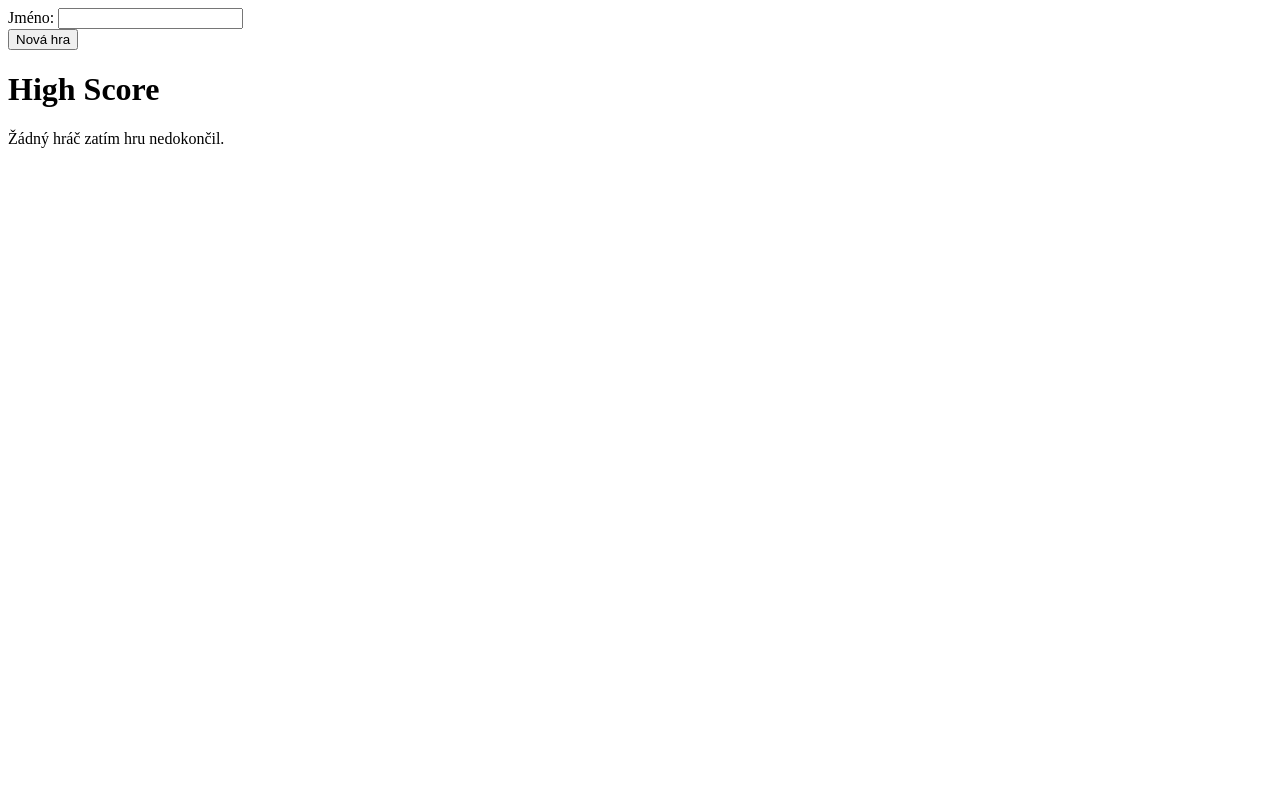
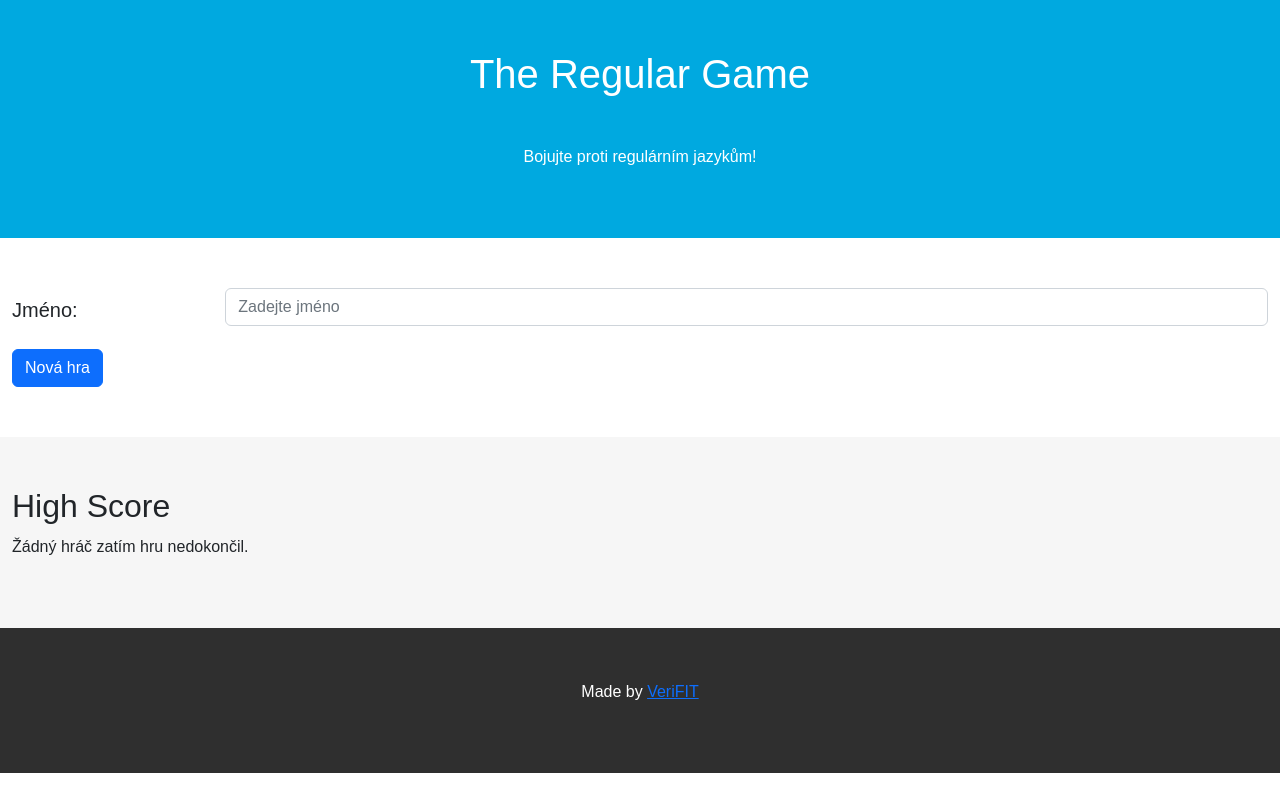
Before and after one commit to VeriFIT/regular-game, a Django app: page /game/ in a window 1280 px wide. Run offline with Django 4.2, Linux system fonts and the light colour scheme; data that the repository does not hold is empty.

Commit message:
Add bootstrap for the index page.

```diff
--- a/regular_game_site/regular_game/templates/regular_game/index.html
+++ b/regular_game_site/regular_game/templates/regular_game/index.html
@@ -1,5 +1,76 @@
+<!DOCTYPE html>
+<html lang="en">
+<head>
+  <title>The Regular Game</title>
+  <meta charset="utf-8">
+  <meta name="viewport" content="width=device-width, initial-scale=1">
+  <link href="https://cdn.jsdelivr.net/npm/bootstrap@5.2.1/dist/css/bootstrap.min.css" rel="stylesheet" integrity="sha384-iYQeCzEYFbKjA/T2uDLTpkwGzCiq6soy8tYaI1GyVh/UjpbCx/TYkiZhlZB6+fzT" crossorigin="anonymous">
+  <script src="https://cdn.jsdelivr.net/npm/bootstrap@5.2.1/dist/js/bootstrap.bundle.min.js" integrity="sha384-u1OknCvxWvY5kfmNBILK2hRnQC3Pr17a+RTT6rIHI7NnikvbZlHgTPOOmMi466C8" crossorigin="anonymous"></script>
+
+  <style>
+    html,body {
+      height: 100%;
+    }
+    body {
+      font: 20px Montserrat, sans-serif;
+      line-height: 1.8;
+      /* color: #f5f6f7; */
+    }
+    p {font-size: 16px;}
+    .margin {margin-bottom: 45px;}
+    .bg-1 {
+      background-color: #00a9e0;
+      color: #ffffff;
+
+    }
+    .bg-grey {
+      background-color: #f6f6f6;
+    }
+    /* .bg-2 {
+      background-color: #474e5d;
+      color: #ffffff;
+    }
+    .bg-3 {
+      background-color: #ffffff;
+      color: #555555;
+    } */
+    .bg-4 {
+      background-color: #2f2f2f;
+      color: #fff;
+    }
+    .container-fluid {
+      padding-top: 50px;
+      padding-bottom: 50px;
+    }
+    /* .navbar {
+      padding-top: 15px;
+      padding-bottom: 15px;
+      border: 0;
+      border-radius: 0;
+      margin-bottom: 0;
+      font-size: 12px;
+      letter-spacing: 5px;
+    }
+    .navbar-nav  li a:hover {
+      color: #1abc9c !important;
+    } */
+    </style>
+</head>
+<body>
+
+
+
+<!-- Header -->
+<div class="container-fluid bg-1 text-center">
+  <h1 class="margin">The Regular Game</h3>
+  <p>Bojujte proti regulárním jazykům!</p>
+</div>
+
+
+<!-- Content -->
+<div class="container-fluid">
   {% if player %}
-<h1>Konec hry!</h1>
+  <h2>Konec hry!</h1>
   <table>
       <tr>
           <td>{{ player.name }}</td>
@@ -11,20 +82,37 @@
   <form action="{% url 'regular_game:start_game' %}" method="post">
     {% csrf_token %}
     {% if error_message %}<p><font color="red">{{ error_message }}</font></p>{% endif %}
-  <label for="plname">Jméno:</label>
-  <input type="text" id="plname" name="plname"><br>
+    <div class="row mb-3">
+      <label class="col-sm-2 col-form-label" for="plname">Jméno:</label>
+      <div class="col-sm-10">
+        <input type="text" class="form-control" id="plname" name="plname" placeholder="Zadejte jméno">
+      </div>
+    </div>
+    <button type="submit" class="btn btn-primary">Nová hra</button>
+    <!-- <div class="form-group">
+      <div class="col-sm-offset-2 col-sm-10">
+        <button type="submit" class="btn btn-primary">Nová hra</button>
         <input type="submit" value="Nová hra">
+      </div>
+    </div> -->
   </form>
+</div>
 
-<h1>High Score</h1>
+
+<!-- Leaderboard -->
+<div class="container-fluid bg-grey">
+  <h2>High Score</h2>
   {% if highscore_list %}
-<table>
+  <table class="table table-striped">
+    <thead>
       <tr>
         <th>Hráč</th>
         <th>Začátek hry</th>
         <th>Délka hry</th>
         <th>Score</th>
       </tr>
+    </thead>
+    <tbody>
       {% for player in highscore_list %}
       <tr>
           <td>{{ player.name }}</td>
@@ -33,6 +121,7 @@
           <td>{{ player.score }}</td>
       </tr>
       {% endfor %}
+    </tbody>
   </table>
   {% else %}
       <p>Žádný hráč zatím hru nedokončil.</p>
@@ -44,3 +133,13 @@
     <input type="submit" value="Na úvodní stránku">
   </form>
   {% endif %}
+</div>
+
+
+<!-- Footer -->
+<footer class="container-fluid bg-4 text-center">
+  <p>Made by <a href="https://www.fit.vut.cz/research/group/verifit/.cs">VeriFIT</a></p>
+</footer>
+
+</body>
+</html>
```
Lines whose indentation alone changed are shown as unchanged.
